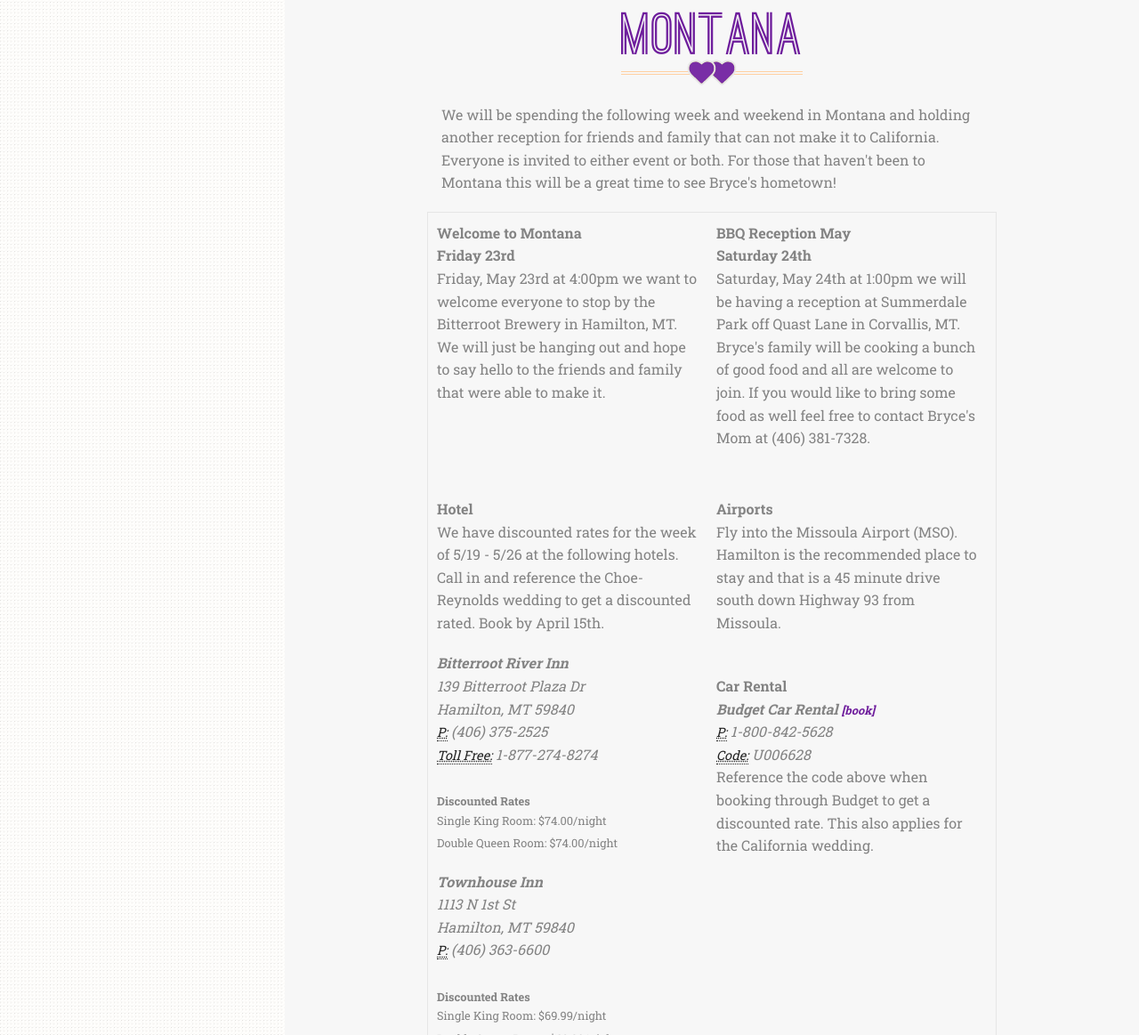
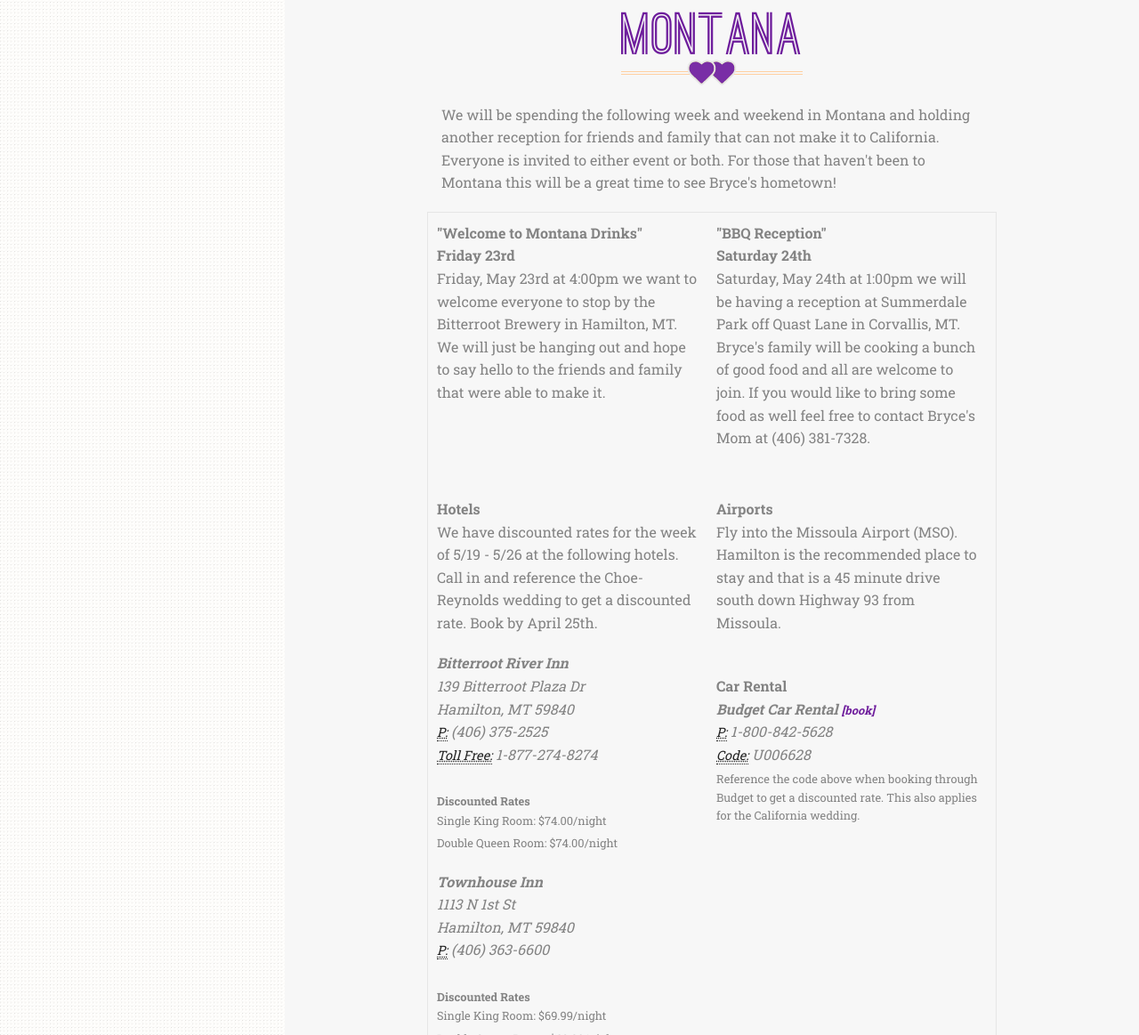
Before and after one commit to brycereynolds/sarahnbryce, a plain HTML site: page index.html in a window 1280 px wide. Shown: the part 8654-9817 px from the top of the page at 89% size. Drawn offline with nearby package versions, Linux system fonts and the light colour scheme; some packages are replaced by stand-ins of ours; a web font is replaced by a local one.

Commit message:
More changes.

```diff
--- a/index.html
+++ b/index.html
@@ -348,7 +348,7 @@
                     <ul class="small-block-grid-1 large-block-grid-2 block-grid">
                         <li>
                             <strong>Hotel</strong>
-                            <p>We have discounted rates for the nights of Friday 5/16/14 and Saturday 5/17/14 at the following hotels. Call in and reference the Choe-Reynolds wedding to get a discounted rated. Book by April 15th.</p>
+                            <p>We have discounted rates for the nights of Friday 5/16/14 and Saturday 5/17/14 at the following hotels. Call in and reference the Choe-Reynolds wedding to get a discounted rate. Book by April 15th.</p>
                             <address>
                               <strong>Best Western San Benito Inn</strong><br>
                               660 San Felipe Road<br>
@@ -387,7 +387,7 @@
                               <abbr title="Phone">P:</abbr> 1-800-842-5628<br>
                               <abbr title="Phone">Code:</abbr> U006628
                             </address>
-                            <p>Reference the code above when booking through Budget to get a discounted rate. This also applies for the Montana reception.</p>
+                            <p style="font-size: .8em; margin-top: 5px;">Reference the code above when booking through Budget to get a discounted rate. This also applies for the Montana reception.</p>
                         </li>
                     </ul>
                 </div>
@@ -409,16 +409,16 @@
 
                     <ul class="small-block-grid-1 medium-block-grid-2 large-block-grid-2 block-grid">
                         <li>
-                            <strong>Welcome to Montana<br>Friday 23rd</strong>
+                            <strong>"Welcome to Montana Drinks"<br>Friday 23rd</strong>
                             <p>Friday, May 23rd at 4:00pm we want to welcome everyone to stop by the Bitterroot Brewery in Hamilton, MT. We will just be hanging out and hope to say hello to the friends and family that were able to make it.</p>
                         </li>
                         <li>
-                            <strong>BBQ Reception May<br>Saturday 24th</strong>
+                            <strong>"BBQ Reception"<br>Saturday 24th</strong>
                             <p>Saturday, May 24th at 1:00pm we will be having a reception at Summerdale Park off Quast Lane in Corvallis, MT. Bryce's family will be cooking a bunch of good food and all are welcome to join. If you would like to bring some food as well feel free to contact Bryce's Mom at (406) 381-7328.</p>
                         </li>
                         <li>
-                            <strong>Hotel</strong>
-                            <p>We have discounted rates for the week of 5/19 - 5/26 at the following hotels. Call in and reference the Choe-Reynolds wedding to get a discounted rated. Book by April 15th.</p>
+                            <strong>Hotels</strong>
+                            <p>We have discounted rates for the week of 5/19 - 5/26 at the following hotels. Call in and reference the Choe-Reynolds wedding to get a discounted rate. Book by April 25th.</p>
 
                             <address style="text-align:left;">
                               <strong>Bitterroot River Inn</strong><br>
@@ -450,11 +450,11 @@
                             <br>
                             <strong>Car Rental</strong>
                             <address style="text-align:left;">
-                              <strong>Budget Car Rental <a href="http://www.budgetcarrental.com/budget/meetings/go.html?BCD=U006628&NAME=Choe-Reynolds+Wedding&FDATE=05152014&TDATE=05192014&LOCATION2=&LOCATION1=San+Jose,+CA&EVENT=0&IN=&AA=0" style="font-size:.8em;" target="_BLANK">[book]</a></strong><br>
+                              <strong>Budget Car Rental <a href="http://www.budgetcarrental.com/budget/meetings/go.html?BCD=U006628&NAME=Choe-Reynolds+Reception&FDATE=05212014&TDATE=05282014&LOCATION2=&LOCATION1=Missoula,+MT&EVENT=0&IN=&AA=0" style="font-size:.8em;" target="_BLANK">[book]</a></strong><br>
                               <abbr title="Phone">P:</abbr> 1-800-842-5628<br>
                               <abbr title="Phone">Code:</abbr> U006628
                             </address>
-                            <p>Reference the code above when booking through Budget to get a discounted rate. This also applies for the California wedding.</p>
+                            <p style="font-size: .8em; margin-top: 5px;">Reference the code above when booking through Budget to get a discounted rate. This also applies for the California wedding.</p>
 
                         </li>
                     </ul>
```
